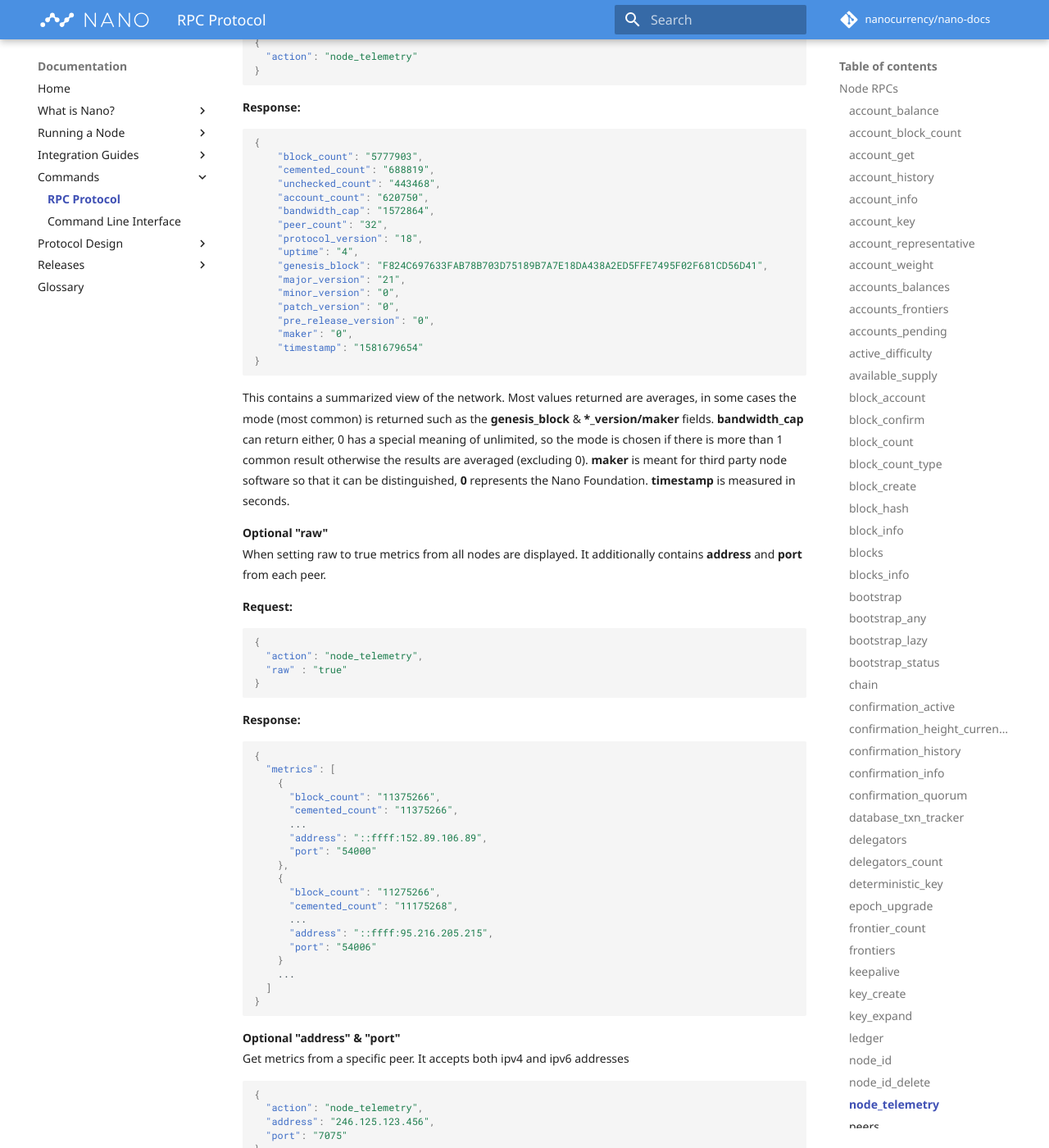
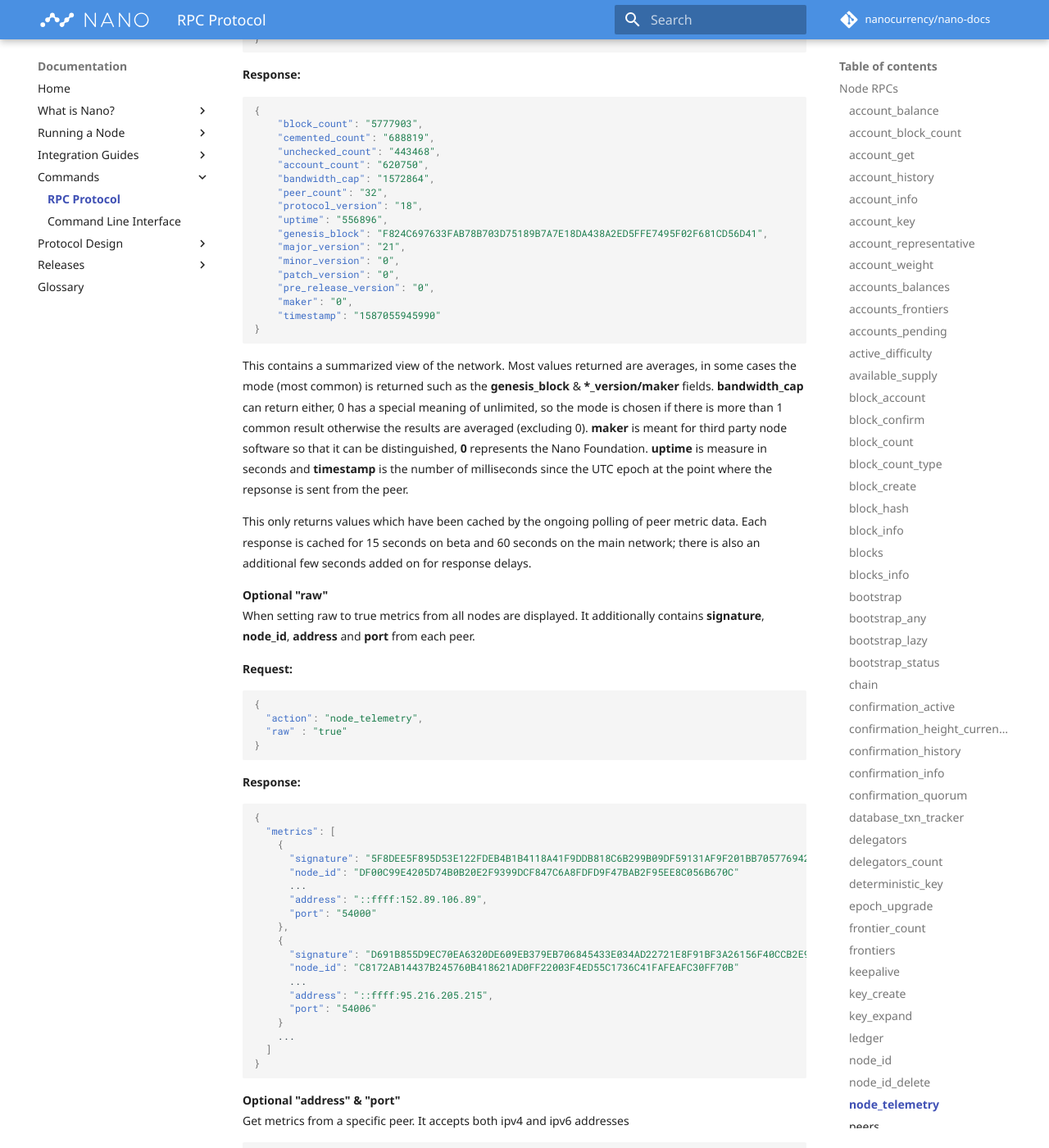
Before and after one commit to nanocurrency/nano-docs, an MkDocs documentation site: the page built from docs/commands/rpc-protocol.md, in a window 1280 px wide and 1400 px high, scrolled down 37735 px. Shown: the whole window at 82% size. Built offline with MkDocs 1.6.1 and Material for MkDocs 9.7.7, drawn with Linux system fonts in a browser that asks for light colours; comment, search, counter and statistics services are not loaded; some of the changed text lies outside the part shown.

Commit message:
Update node_telemetry RPC

````diff
--- a/docs/commands/rpc-protocol.md
+++ b/docs/commands/rpc-protocol.md
@@ -1720,20 +1719,22 @@
     "bandwidth_cap": "1572864",
     "peer_count": "32",
     "protocol_version": "18",
-    "uptime": "4",
+    "uptime": "556896",
     "genesis_block": "F824C697633FAB78B703D75189B7A7E18DA438A2ED5FFE7495F02F681CD56D41",
     "major_version": "21",
     "minor_version": "0",
     "patch_version": "0",
     "pre_release_version": "0",
     "maker": "0",
-    "timestamp": "1581679654"
-}
-```
-This contains a summarized view of the network. Most values returned are averages, in some cases the mode (most common) is returned such as the **genesis_block** & **\*_version/maker** fields. **bandwidth_cap** can return either, 0 has a special meaning of unlimited, so the mode is chosen if there is more than 1 common result otherwise the results are averaged (excluding 0). **maker** is meant for third party node software so that it can be distinguished, **0** represents the Nano Foundation. **timestamp** is measured in seconds.
+    "timestamp": "1587055945990"
+}
+```
+This contains a summarized view of the network. Most values returned are averages, in some cases the mode (most common) is returned such as the **genesis_block** & **\*_version/maker** fields. **bandwidth_cap** can return either, 0 has a special meaning of unlimited, so the mode is chosen if there is more than 1 common result otherwise the results are averaged (excluding 0). **maker** is meant for third party node software so that it can be distinguished, **0** represents the Nano Foundation. **uptime** is measure in seconds and **timestamp** is the number of milliseconds since the UTC epoch at the point where the repsonse is sent from the peer.
+
+This only returns values which have been cached by the ongoing polling of peer metric data. Each response is cached for 15 seconds on beta and 60 seconds on the main network; there is also an additional few seconds added on for response delays.
 
 **Optional "raw"**
-When setting raw to true metrics from all nodes are displayed. It additionally contains **address** and **port** from each peer.
+When setting raw to true metrics from all nodes are displayed. It additionally contains **signature**, **node_id**, **address** and **port** from each peer.
 
 **Request:**
 ```json
@@ -1748,15 +1749,15 @@
 {
   "metrics": [
     {
-      "block_count": "11375266",
-      "cemented_count": "11375266",
+      "signature": "5F8DEE5F895D53E122FDEB4B1B4118A41F9DDB818C6B299B09DF59131AF9F201BB7057769423F6B0C868B57509177B54D5D2C731405FE607527F5E2B6B2E290F",
+      "node_id": "DF00C99E4205D74B0B20E2F9399DCF847C6A8FDFD9F47BAB2F95EE8C056B670C"
       ...
       "address": "::ffff:152.89.106.89",
       "port": "54000"
     },
     {
-      "block_count": "11275266",
-      "cemented_count": "11175268",
+      "signature": "D691B855D9EC70EA6320DE609EB379EB706845433E034AD22721E8F91BF3A26156F40CCB2E98653F1E63D4CE5F10F530A835DE1B154D1213464E3B9BB9BE4908",
+      "node_id": "C8172AB14437B245760B418621AD0FF22003F4ED55C1736C41FAFEAFC30FF70B"
       ...
       "address": "::ffff:95.216.205.215",
       "port": "54006"
````
Also changed, not shown: other parts of docs/commands/rpc-protocol.md (+1 -2 lines).
